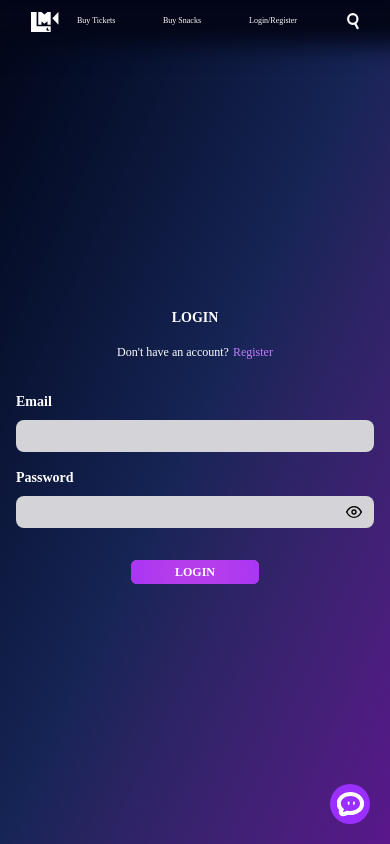
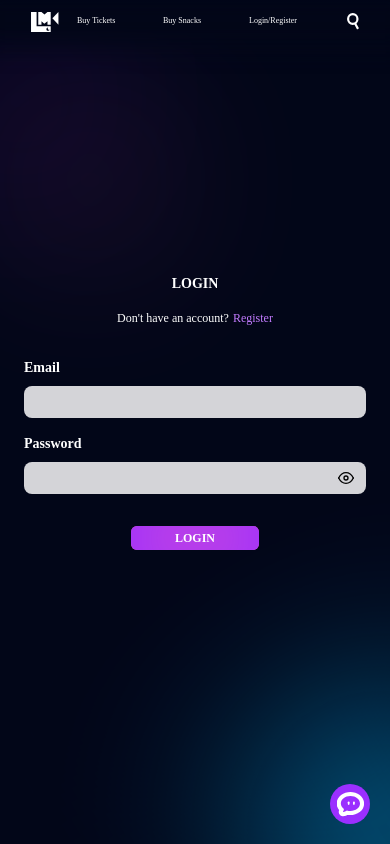
Before and after one commit to xing215/LumiereCinema, a React (Vite) app in the folder src/front-end/: page / in a window 390 px wide. Built offline with nearby package versions, Linux system fonts and the light colour scheme; a web font is replaced by a local one.

Commit message:
Background visual for Login page

```diff
--- a/src/front-end/src/pages/Login.jsx
+++ b/src/front-end/src/pages/Login.jsx
@@ -5,13 +5,41 @@ import ChatBot from "../components/display/ChatBot.jsx";
 
 const Login = () => {
     return (
-        <div className="bg-gradient-to-br from-slate-950 via-blue-950 to-purple-900 min-h-screen overflow-x-hidden max-w-screen">
+        <section className="relative bg-slate-950 overflow-x-hidden overflow-y-hidden w-screen min-h-screen no-scrollbar">
             <Header/>
-            <div className="flex flex-col items-center justify-center min-h-screen lg:pt-20 md:pt-16 sm:pt-14 pt-12 lg:px-8 md:px-6 sm:px-5 px-4">
+
+            {/* Background visual */}
+            <div className="
+                absolute lg:top-[135px] md:top-[100px] sm:top-[80px] top-[60px]
+                lg:-left-[71px] md:-left-[50px] sm:-left-[30px] -left-[20px]
+                lg:w-44 md:w-36 sm:w-28 w-20
+                lg:h-44 md:h-36 sm:h-28 h-20
+                mix-blend-lighten bg-purple-600/60 rounded-full blur-[100px]
+                pointer-events-none
+            "/>
+            <div className="
+                absolute lg:top-[275px] md:top-[220px] sm:top-[180px] top-[140px]
+                lg:left-[168px] md:left-[120px] sm:left-[80px] left-[50px]
+                lg:w-44 md:w-36 sm:w-28 w-20
+                lg:h-44 md:h-36 sm:h-28 h-20
+                mix-blend-lighten bg-pink-400/60 rounded-full blur-[100px]
+                pointer-events-none
+            "/>
+            <div className="
+                absolute lg:-bottom-80 md:-bottom-50 sm:-bottom-40 -bottom-30
+                lg:-right-100 md:-right-[190px] sm:-right-[120px] -right-[100px]
+                lg:w-[517.76px] md:w-[400px] sm:w-[300px] w-[200px]
+                lg:h-[580.90px] md:h-[450px] sm:h-[350px] h-[250px]
+                rotate-[150deg] mix-blend-lighten bg-sky-400/60 blur-[100px]
+                pointer-events-none
+            "/>
+
+            {/* Main component */}
+            <div className="flex flex-col items-center justify-center min-h-[calc(100vh-80px)] lg:pt-30 md:pt-16 sm:pt-14 pt-15 lg:px-8 md:px-6 sm:px-4 px-6">
                 <LoginForm/>
             </div>
             <ChatBot/>
-        </div>
+        </section>
     );
 };
 
```
